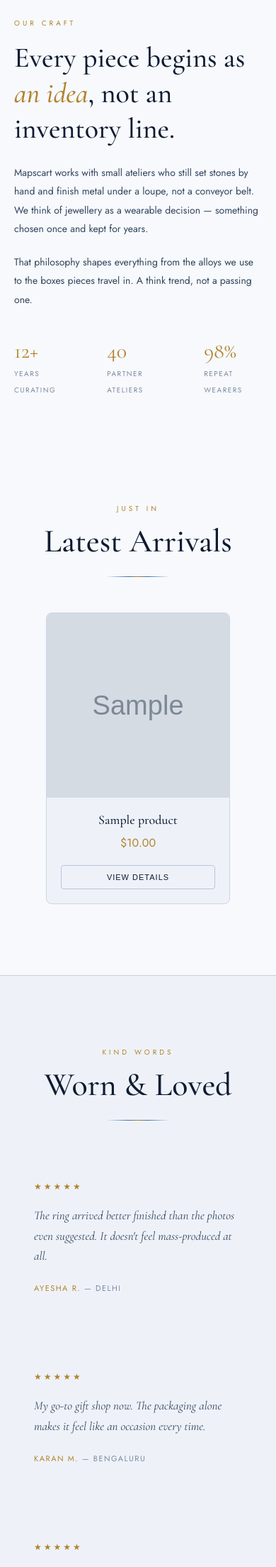
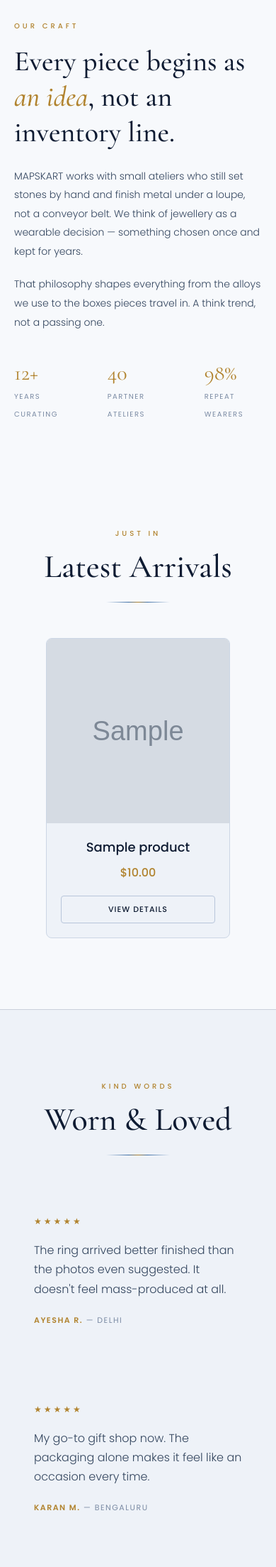
Before and after one commit to mapsinfoin-web/Mapsinfo, a Django app: page / in a window 390 px wide. Shown: the part 3657-5865 px from the top of the page at 71% size. Run offline with Django 5.2, Linux system fonts and the light colour scheme; tables that the repository leaves empty hold one stand-in row (values such as "Sample post"); grey boxes marked "Sample" are stand-in pictures.

Commit message:
fix the logo

```diff
--- a/store/templates/store/index.html
+++ b/store/templates/store/index.html
@@ -4,10 +4,10 @@
 <head>
     <meta charset="UTF-8" />
     <meta name="viewport" content="width=device-width, initial-scale=1.0" />
-    <title>MAPSCART | A Think Trend</title>
+    <title>MAPSKART | A Think Trend</title>
 
     <!-- Google Fonts & FontAwesome -->
-    <link href="https://fonts.googleapis.com/css2?family=Cormorant+Garamond:ital,wght@0,400;0,500;0,600;0,700;1,400;1,500&family=Jost:wght@300;400;500;600&family=Cinzel:wght@600;700;800;900&display=swap" rel="stylesheet" />
+    <link href="https://fonts.googleapis.com/css2?family=Poppins:wght@300;400;500;600;700;800&family=Cormorant+Garamond:ital,wght@0,400;0,500;0,600;0,700;1,400;1,500&family=Cinzel:wght@600;700;800;900&display=swap" rel="stylesheet" />
     <link rel="stylesheet" href="https://cdnjs.cloudflare.com/ajax/libs/font-awesome/6.4.0/css/all.min.css" />
 
     <style>
@@ -40,7 +40,7 @@
         }
 
         body {
-            font-family: 'Jost', sans-serif;
+            font-family: 'Poppins', sans-serif;
             margin: 0;
             padding: 0;
             background-color: var(--bg-page);
@@ -290,6 +297,8 @@
             color: var(--brand-accent);
             text-transform: uppercase;
             display: block;
+            font-family: 'Poppins', sans-serif;
+            font-weight: 500;
         }
 
         .section-title {
@@ -503,6 +514,8 @@
             color: var(--text-main);
             margin: 0 0 20px 0;
             max-width: 480px;
+            font-family: 'Poppins', sans-serif;
+            font-weight: 300;
         }
         .story-stats {
             display: flex;
@@ -521,6 +534,8 @@
             letter-spacing: 1.5px;
             text-transform: uppercase;
             color: var(--text-muted);
+            font-family: 'Poppins', sans-serif;
+            font-weight: 400;
         }
 
         /* ===== ARRIVALS ===== */
@@ -595,12 +610,14 @@
             font-size: 18px;
             color: var(--heading);
             font-weight: 500;
-            font-family: 'Cormorant Garamond', serif;
+            font-family: 'Poppins', sans-serif;
         }
         .product-card .price {
             color: var(--brand-accent);
             margin: 0 0 20px 0;
             font-size: 16px;
+            font-family: 'Poppins', sans-serif;
+            font-weight: 500;
         }
         .product-card button {
             width: 100%;
@@ -614,6 +631,8 @@
             font-size: 11px;
             letter-spacing: 1px;
             text-transform: uppercase;
+            font-family: 'Poppins', sans-serif;
+            font-weight: 500;
         }
         .product-card button:hover {
             border-color: var(--brand-accent);
@@ -644,9 +663,9 @@
             margin-bottom: 18px;
         }
         .testimonial-card p.quote {
-            font-family: 'Cormorant Garamond', serif;
-            font-style: italic;
-            font-size: 17px;
+            font-family: 'Poppins', sans-serif;
+            font-weight: 300;
+            font-size: 16px;
             line-height: 1.7;
             color: var(--text-main);
             margin: 0 0 22px 0;
@@ -656,10 +675,12 @@
             letter-spacing: 1.5px;
             text-transform: uppercase;
             color: var(--text-muted);
+            font-family: 'Poppins', sans-serif;
+            font-weight: 400;
         }
         .testimonial-card .cust strong {
             color: var(--brand-accent);
-            font-weight: 400;
+            font-weight: 600;
         }
 
         /* ===== NEWSLETTER ===== */
@@ -966,7 +998,7 @@
     <!-- ===== NAVBAR ===== -->
     <nav class="navbar">
         <a href="{% url 'store:all_products' %}" class="brand-logo">
-            <img src="https://res.cloudinary.com/dddvvn0s/image/upload/v1788764065/logo.png" alt="MAPSCART Logo" />
+            <img src="https://res.cloudinary.com/dddvvn0s/image/upload/v1788764065/logo.png" alt="MAPSKART Logo" />
         </a>
 
         <div class="nav-links">
@@ -1014,7 +1046,7 @@
     <section class="hero">
         <div class="hero-overlay"></div>
         <div class="hero-content">
-            <p class="hero-subtitle">Welcome to Mapscart</p>
+            <p class="hero-subtitle">Welcome to MAPSKART</p>
             <h1 class="hero-title">Experience <span class="italic-gold">A Think Trend</span></h1>
             <p class="hero-desc">Discover our latest collections crafted for the modern lifestyle.</p>
 
@@ -1096,7 +1128,7 @@
         <div class="story-content">
             <span class="section-subtitle">Our Craft</span>
             <h2>Every piece begins as <em>an idea</em>, not an inventory line.</h2>
-            <p>Mapscart works with small ateliers who still set stones by hand and finish metal under a loupe, not a conveyor belt. We think of jewellery as a wearable decision — something chosen once and kept for years.</p>
+            <p>MAPSKART works with small ateliers who still set stones by hand and finish metal under a loupe, not a conveyor belt. We think of jewellery as a wearable decision — something chosen once and kept for years.</p>
             <p>That philosophy shapes everything from the alloys we use to the boxes pieces travel in. A think trend, not a passing one.</p>
             <div class="story-stats">
                 <div><strong>12+</strong><span>Years Curating</span></div>
@@ -1183,7 +1215,7 @@
             <div class="footer-grid">
                 <!-- Brand -->
                 <div class="footer-brand">
-                    <img src="https://res.cloudinary.com/dddvvn0s/image/upload/v1788764065/logo.png" alt="MAPSCART Logo" />
+                    <img src="https://res.cloudinary.com/dddvvn0s/image/upload/v1788764065/logo.png" alt="MAPSKART Logo" />
                     <p class="tagline">— a think trend, not a passing one —</p>
                     <p>Considered jewellery for people who choose once and wear often. Handled by small ateliers, curated in Delhi.</p>
                     <div class="footer-socials">
@@ -1227,7 +1259,7 @@
 
             <!-- Bottom -->
             <div class="footer-bottom">
-                <p>&copy; 2026 Mapscart. All rights reserved.</p>
+                <p>&copy; 2026 MAPSKART. All rights reserved.</p>
                 <div class="legal-links">
                     <a href="#">Privacy Policy</a>
                     <a href="#">Terms of Service</a>
```
Also changed, not shown: other parts of store/templates/store/index.html (+31 -11 lines). Lines whose indentation alone changed are shown as unchanged.
